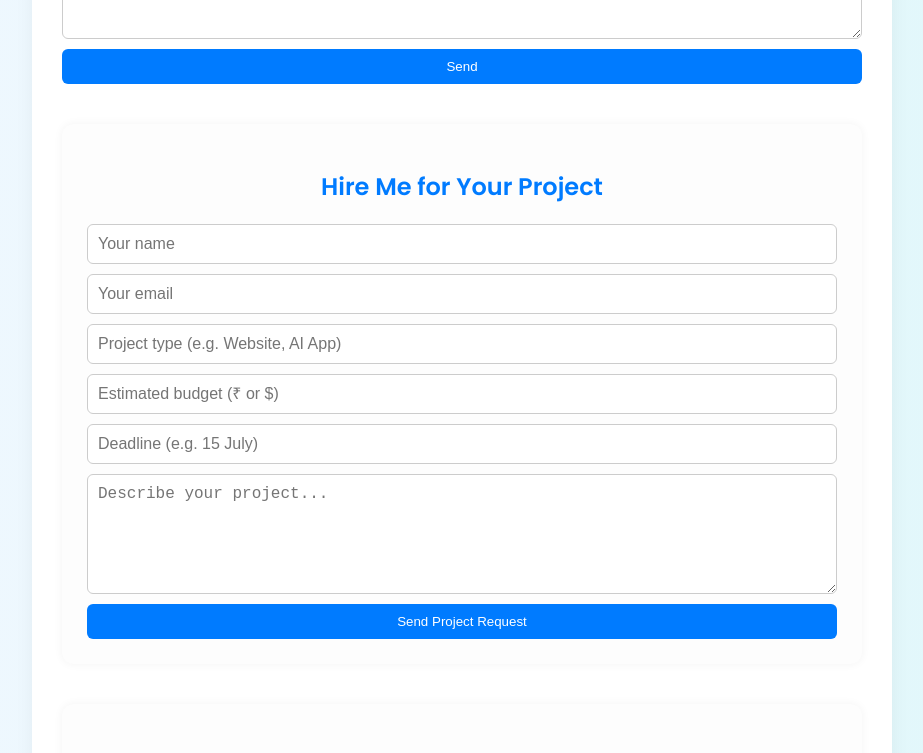
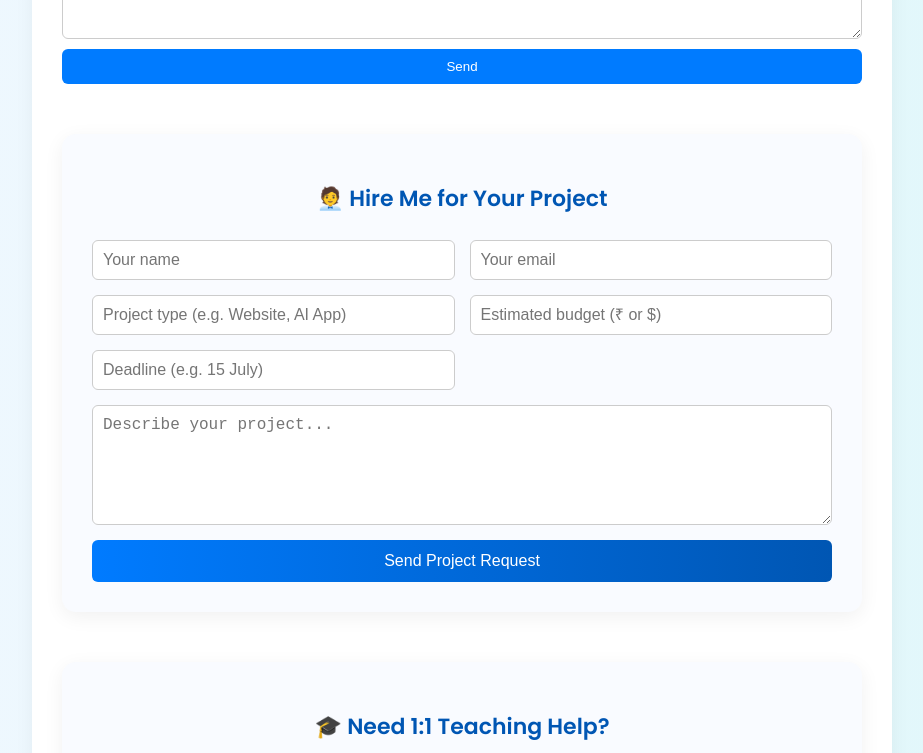
Before and after one commit to SoohamBhattacharyya/sooham-html-portfolio, a plain HTML site: page index.html in a window 1280 px wide. Shown: the part 1520-2273 px from the top of the page, without its empty margins (178-1101 px from the left). Drawn offline with Linux system fonts and the light colour scheme.

Commit message:
Styled project & teaching sections with cards and icons

```diff
--- a/style.css
+++ b/style.css
@@ -260,19 +260,78 @@ footer {
   }
 }
 
-/* 💼 Hire / 🎓 Teaching forms layout */
+/* 🧑‍💼 Hire Me & 🎓 Teaching sections */
 section#hire,
 section#teach {
-  background-color: #fdfdfd;
-  padding: 25px;
-  border-radius: 12px;
-  box-shadow: 0 0 10px rgba(0,0,0,0.05);
-  margin-top: 30px;
+  background: #f9fbff;
+  padding: 30px;
+  margin-top: 50px;
+  border-radius: 14px;
+  box-shadow: 0 5px 20px rgba(0, 0, 0, 0.06);
+  transition: 0.3s ease-in-out;
+}
+
+section#hire:hover,
+section#teach:hover {
+  transform: translateY(-3px);
+}
+
+section#hire h2::before {
+  content: "🧑‍💼 ";
+}
+
+section#teach h2::before {
+  content: "🎓 ";
 }
 
 section#hire h2,
 section#teach h2 {
-  color: #007BFF;
+  color: #0056b3;
   text-align: center;
-  margin-bottom: 20px;
+  margin-bottom: 25px;
+  font-size: 22px;
 }
+
+/* 💼 Form styling shared */
+section#hire form,
+section#teach form {
+  display: grid;
+  grid-template-columns: 1fr 1fr;
+  gap: 15px;
+}
+
+section#hire form textarea,
+section#teach form textarea {
+  grid-column: span 2;
+}
+
+section#hire form button,
+section#teach form button {
+  grid-column: span 2;
+  background: linear-gradient(to right, #007bff, #0056b3);
+  color: white;
+  border: none;
+  border-radius: 6px;
+  padding: 12px;
+  font-size: 16px;
+  cursor: pointer;
+  transition: 0.3s ease;
+}
+
+section#hire form button:hover,
+section#teach form button:hover {
+  background: linear-gradient(to right, #0056b3, #0041a8);
+}
+
+/* 📱 Responsive for mobile */
+@media screen and (max-width: 600px) {
+  section#hire form,
+  section#teach form {
+    grid-template-columns: 1fr;
+  }
+
+  section#hire form button,
+  section#teach form button {
+    grid-column: span 1;
+  }
+}
```
